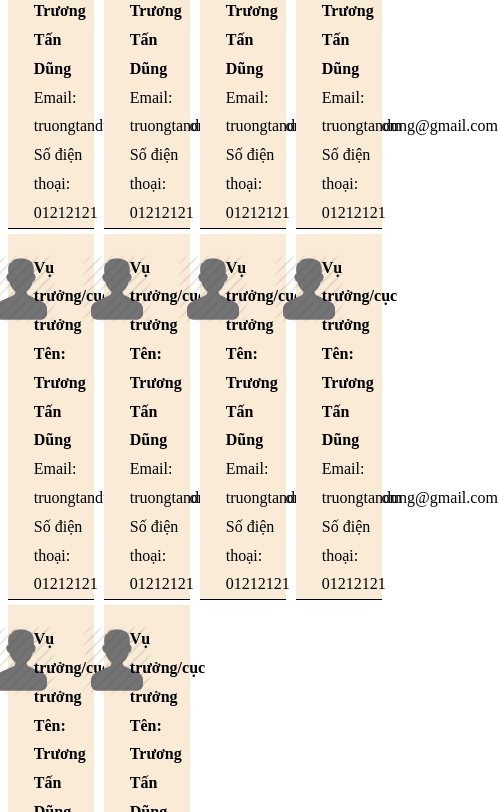
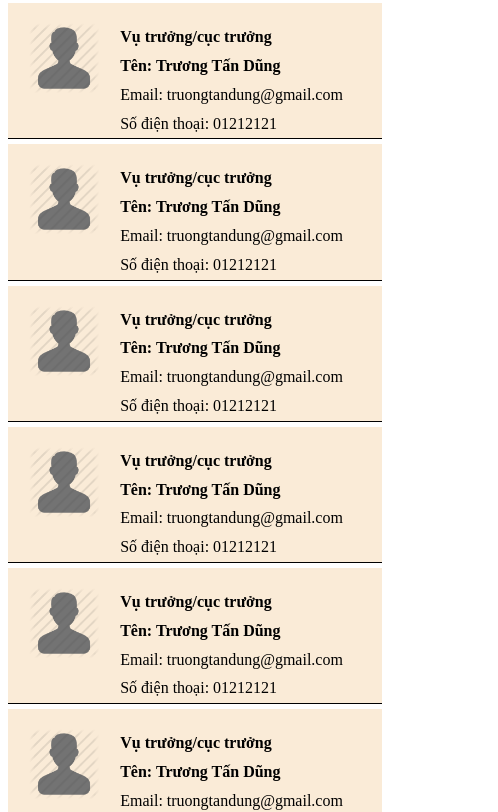
Before and after one commit to hoangytm/js-components, a plain HTML site: page flex/index.html in a window 390 px wide. Shown: the part 146-958 px from the top of the page, 498 px wide, since content can reach past the window. Drawn offline with Linux system fonts and the light colour scheme.

Commit message:
reponsive

```diff
--- a/flex/styles.css
+++ b/flex/styles.css
@@ -3,13 +3,14 @@
     display: flex;
     flex-wrap: wrap;
     margin-left: -10px;
-    --column: 4
+    --column: 4;
+    --spacing: 10px;
 }
 
 .card{
-    width: calc( calc( 100% / var(--column)) - 10px);
-    margin-left: 10px;
-   background-color: antiquewhite;
+    width: calc( calc( 100% / var(--column)) - var( --spacing));
+    margin-left: var( --spacing );
+    background-color: antiquewhite;
     margin-bottom: 5px;
 }
 .header{
@@ -17,6 +18,11 @@
     border-bottom: 1px solid black;
     width: 100%;
 
+}
+@media screen and (max-width:812px ){
+    .cards{
+        --column: 1
+    }
 }
 .avatar{
     width: 30%;
```
